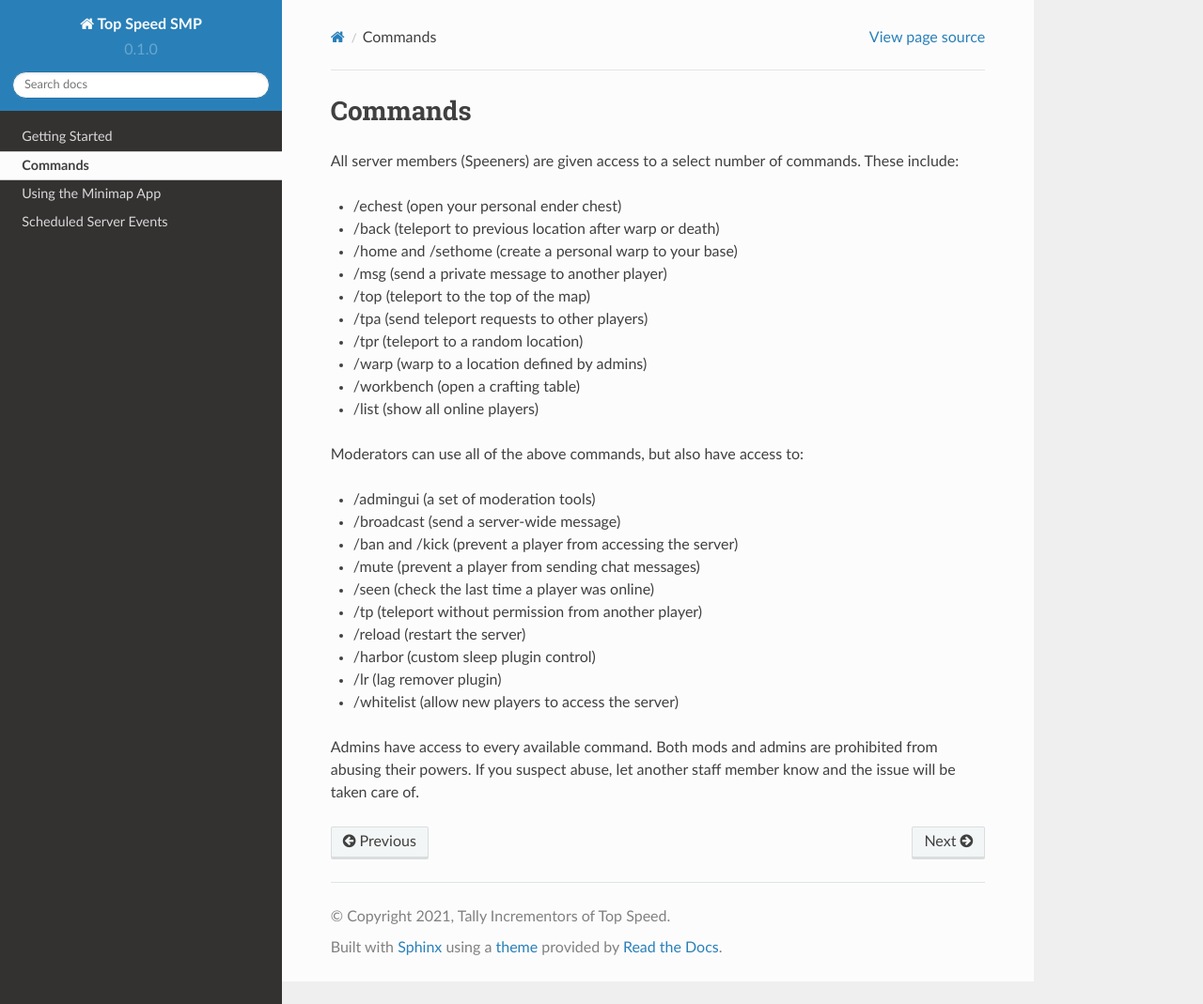
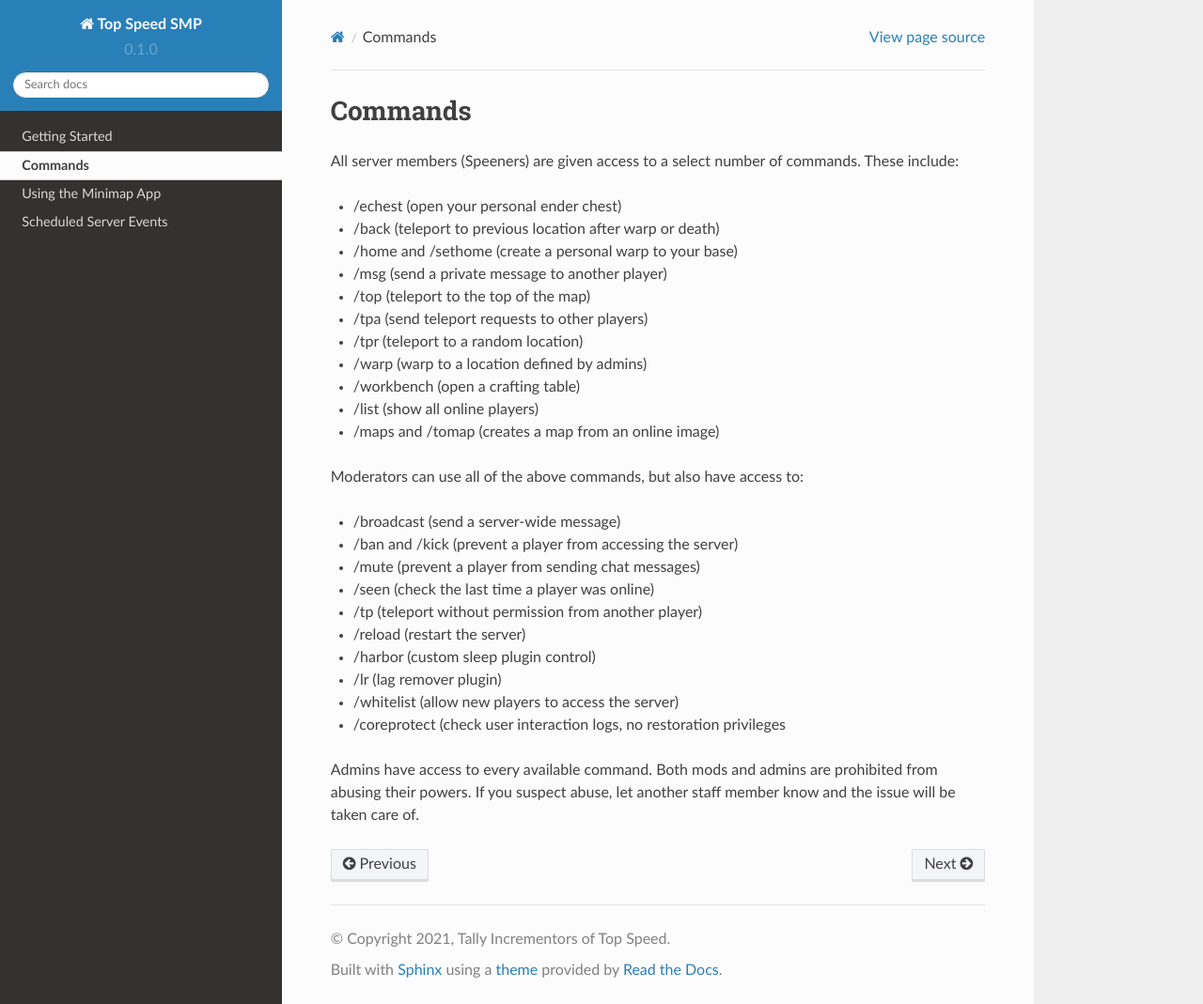
Before and after one commit to cm090/topspeedmc, a Sphinx documentation site: the page built from docs/source/commands.rst, in a window 1280 px wide and 1069 px high. Shown: the whole window at 94% size. Built offline with Sphinx 7.4.7 and the Read the Docs theme 2.0.0, drawn with Linux system fonts in a browser that asks for light colours.

Commit message:
Update commands.rst

```diff
--- a/docs/source/commands.rst
+++ b/docs/source/commands.rst
@@ -23,9 +23,9 @@ All server members (Speeners) are given access to a select number of commands. T
 
 - /list (show all online players)
 
+- /maps and /tomap (creates a map from an online image)
+
 Moderators can use all of the above commands, but also have access to:
-
-- /admingui (a set of moderation tools)
 
 - /broadcast (send a server-wide message)
 
@@ -45,4 +45,6 @@ Moderators can use all of the above commands, but also have access to:
 
 - /whitelist (allow new players to access the server)
 
+- /coreprotect (check user interaction logs, no restoration privileges
+
 Admins have access to every available command. Both mods and admins are prohibited from abusing their powers. If you suspect abuse, let another staff member know and the issue will be taken care of.
```
